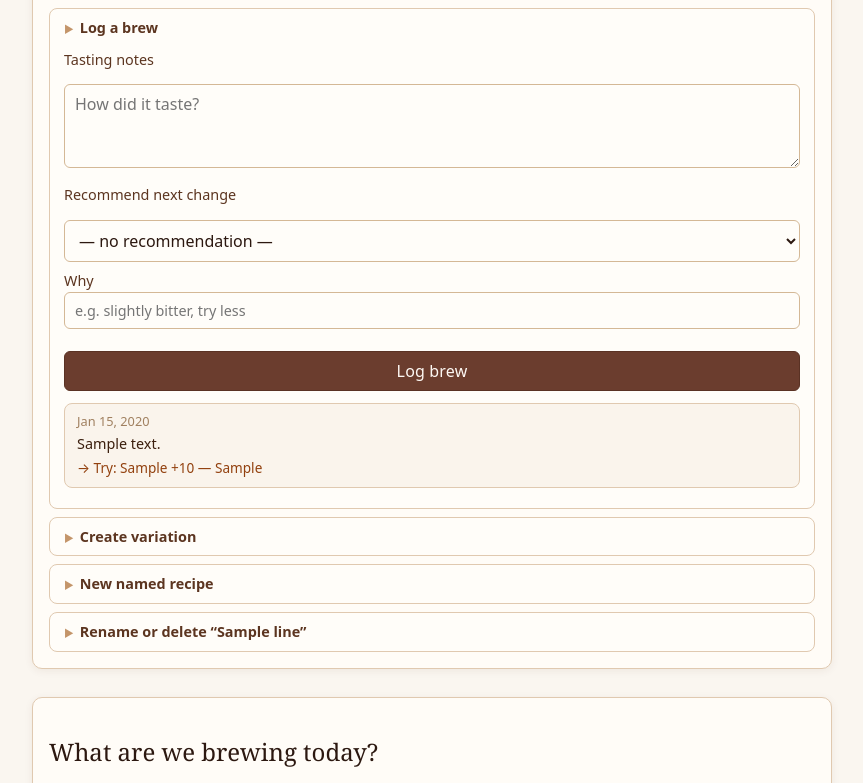
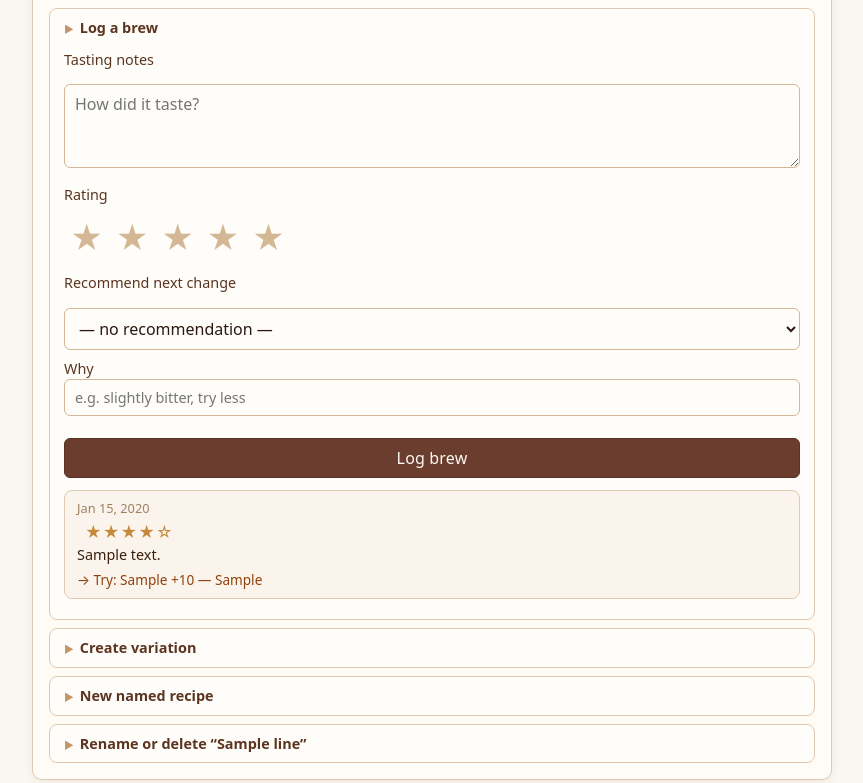
Before and after one commit to anirudhRowjee/coffee-recipe-tracker, a FastAPI app: template app/templates/index.html in a window 1280 px wide, after a click on "Log a brew". Shown: the part 673-1456 px from the top of the page, without its empty margins (208-1071 px from the left). Run offline with FastAPI, Linux system fonts and the light colour scheme; the template is opened without the code that fills it: most values are stand-ins (such as "Sample title", 1, 10 or a date in 2020).

Commit message:
Star ratings on brews
- Brew.rating (1-5, optional) with an additive migration.
- Tappable stars wherever a brew is logged: the recipe panel, brew mode
  and the variation form. CSS only, so it works on the Kindle.
- Stars in the brew history on the brew and browse pages; ratings stay
  out of shared recipes.
- Export/import carry the rating, and older snapshots still load.

Co-Authored-By: Claude Opus 5.5 <noreply@anthropic.com>

```diff
--- a/app/crud.py
+++ b/app/crud.py
@@ -211,8 +211,8 @@ def create_bag(session: Session, bean_id: int, initial_quantity_g: float, roast_
     return bag
 
 
-def create_brew(session: Session, recipe_id: int, bag_id: int, notes: Optional[str] = None, recommended_param: Optional[str] = None, recommended_delta: Optional[float] = None, recommended_rationale: Optional[str] = None) -> models.Brew:
-    brew = models.Brew(recipe_id=recipe_id, bag_id=bag_id, notes=notes, recommended_param=recommended_param, recommended_delta=recommended_delta, recommended_rationale=recommended_rationale)
+def create_brew(session: Session, recipe_id: int, bag_id: int, notes: Optional[str] = None, recommended_param: Optional[str] = None, recommended_delta: Optional[float] = None, recommended_rationale: Optional[str] = None, rating: Optional[int] = None) -> models.Brew:
+    brew = models.Brew(recipe_id=recipe_id, bag_id=bag_id, notes=notes, rating=rating, recommended_param=recommended_param, recommended_delta=recommended_delta, recommended_rationale=recommended_rationale)
     session.add(brew)
     session.commit()
     session.refresh(brew)
--- a/app/db.py
+++ b/app/db.py
@@ -58,10 +58,16 @@ def run_migrations(target: Optional[Engine] = None):
 
     with target.begin() as conn:
         _migrate_recipe_lines(conn)
+        _migrate_brew_ratings(conn)
 
 
 def _columns(conn, table: str) -> set:
     return {row[1] for row in conn.execute(text(f'PRAGMA table_info("{table}")'))}
+
+
+def _migrate_brew_ratings(conn) -> None:
+    if "rating" not in _columns(conn, "brew"):
+        conn.execute(text("ALTER TABLE brew ADD COLUMN rating INTEGER"))
 
 
 DEFAULT_LINE_NAME = "Default"
--- a/app/main.py
+++ b/app/main.py
@@ -15,6 +15,7 @@ app = FastAPI(title="Coffee Recipe Tracker")
 app.mount("/static", StaticFiles(directory="app/static"), name="static")
 
 templates = Jinja2Templates(directory="app/templates")
+templates.env.filters["stars"] = lambda n: "★" * n + "☆" * (5 - n)
 
 PIXEL_ART_COLORS = [
     # coffee browns
@@ -91,6 +92,11 @@ def _generate_pixel_art_svg(grid: int = 12, cell: int = 7, fill_chance: float =
 def on_startup():
     db.create_db_and_tables()
     db.run_migrations()
+
+
+def _parse_rating(value: Optional[str]) -> Optional[int]:
+    """1-5 from the star inputs; anything else is treated as not rated."""
+    return int(value) if value in ("1", "2", "3", "4", "5") else None
 
 
 def _get_current_user(request: Request, session: Session) -> Optional[models.User]:
@@ -564,6 +570,7 @@ def create_brew(
     recipe_id: int = Form(...),
     bag_id: int = Form(...),
     notes: str = Form(None),
+    rating: str = Form(None),
     recommended_param: str = Form(None),
     recommended_delta: str = Form(None),
     recommended_rationale: str = Form(None),
@@ -581,6 +588,7 @@ def create_brew(
             recipe_id=recipe_id,
             bag_id=bag_id,
             notes=notes,
+            rating=_parse_rating(rating),
             recommended_param=recommended_param or None,
             recommended_delta=rec_delta,
             recommended_rationale=recommended_rationale or None,
@@ -606,6 +614,7 @@ def create_recipe(
     rationale: str = Form(None),
     bag_id: int = Form(None),
     brew_notes: str = Form(None),
+    brew_rating: str = Form(None),
     brew_recommended_param: str = Form(None),
     brew_recommended_delta: str = Form(None),
     brew_recommended_rationale: str = Form(None),
@@ -682,6 +691,7 @@ def create_recipe(
                 recipe_id=recipe.id,
                 bag_id=bag_id,
                 notes=brew_notes or None,
+                rating=_parse_rating(brew_rating),
                 recommended_param=brew_recommended_param or None,
                 recommended_delta=brew_rec_delta,
                 recommended_rationale=brew_recommended_rationale or None,
--- a/app/models.py
+++ b/app/models.py
@@ -112,6 +112,7 @@ class Brew(SQLModel, table=True):
     recipe_id: int = Field(foreign_key="recipe.id")
     bag_id: int = Field(foreign_key="beanbag.id")
     notes: Optional[str] = None
+    rating: Optional[int] = None  # 1-5 stars
     recommended_param: Optional[str] = None
     recommended_delta: Optional[float] = None
     recommended_rationale: Optional[str] = None
--- a/app/static/styles.css
+++ b/app/static/styles.css
@@ -838,3 +838,43 @@ details[open] > .history-summary::before {
     background: #fef3e2;
     font-weight: 700;
 }
+
+/* Star ratings */
+.star-input {
+    display: inline-flex;
+    flex-direction: row-reverse;
+    justify-content: flex-end;
+    position: relative;
+}
+
+.star-input input {
+    position: absolute;
+    width: 1px;
+    height: 1px;
+    opacity: 0;
+}
+
+.star-input label {
+    display: block;
+    margin: 0;
+    padding: 2px 6px;
+    font-size: 2rem;
+    line-height: 1;
+    color: #d4b896;
+    cursor: pointer;
+}
+
+.star-input input:checked ~ label {
+    color: #c68a3d;
+}
+
+.star-input input:focus-visible + label {
+    outline: 2px solid #a0622a;
+    border-radius: 4px;
+}
+
+.brew-stars {
+    margin-left: 8px;
+    color: #c68a3d;
+    letter-spacing: 1px;
+}
--- a/app/templates/browse.html
+++ b/app/templates/browse.html
@@ -108,6 +108,7 @@
                         {{ brew.brewed_at.strftime('%b %d, %Y') }}
                         · {{ brew.recipe.dose_g }}g dose · grind {{ brew.recipe.grind_size }}
                     </span>
+                    {% if brew.rating %}<span class="brew-stars" aria-label="{{ brew.rating }} of 5 stars">{{ brew.rating|stars }}</span>{% endif %}
                     <p class="brew-notes">{{ brew.notes or '(no notes)' }}</p>
                 </div>
                 {% endfor %}
--- a/app/templates/partials/latest_recipe.html
+++ b/app/templates/partials/latest_recipe.html
@@ -80,6 +80,7 @@
             {% for brew in recent_brews %}
             <div class="brew-entry">
                 <span class="brew-date">{{ brew.brewed_at.strftime('%b %d, %Y') }}</span>
+                {% if brew.rating %}<span class="brew-stars" aria-label="{{ brew.rating }} of 5 stars">{{ brew.rating|stars }}</span>{% endif %}
                 <p class="brew-notes">{{ brew.notes or '(no notes)' }}</p>
                 {% if brew.recommended_param %}
                 <p class="brew-rec">→ Try: {{ brew.recommended_param.replace('_', ' ') }}
@@ -152,6 +153,8 @@
             </label>
             <label>Tasting notes for this brew</label>
             <textarea name="brew_notes" rows="2" placeholder="How did it taste?"></textarea>
+            <label style="margin-top:8px">Rating</label>
+            {% with star_name='brew_rating' %}{% include 'partials/star_input.html' %}{% endwith %}
             {% if rec %}
             <div class="muted" style="font-size:0.85em;margin-top:10px;padding:6px 8px;border-left:3px solid var(--border,#ccc)">
                 Previous recommendation:
--- a/app/templates/partials/log_brew_form.html
+++ b/app/templates/partials/log_brew_form.html
@@ -7,6 +7,8 @@
     {% if log_plan_id %}<input type="hidden" name="planned_brew_id" value="{{ log_plan_id }}" />{% endif %}
     <label>Tasting notes</label>
     <textarea name="notes" id="log-notes" rows="3" placeholder="How did it taste?"></textarea>
+    <label style="margin-top:8px">Rating</label>
+    {% with star_name='rating' %}{% include 'partials/star_input.html' %}{% endwith %}
     <label style="margin-top:8px">Recommend next change</label>
     <select name="recommended_param" onchange="toggleRecDelta(this)">
         <option value="">— no recommendation —</option>
--- /dev/null
+++ b/app/templates/partials/star_input.html
@@ -0,0 +1,9 @@
+{# 1-5 star picker, no JavaScript. Expects star_name (the form field). The
+   inputs run 5→1 and the row is reversed in CSS, so `input:checked ~ label`
+   can colour a star and every star to its left. #}
+<div class="star-input" role="radiogroup" aria-label="Rating">
+    {% for n in [5, 4, 3, 2, 1] %}
+    <input type="radio" id="{{ star_name }}-{{ n }}" name="{{ star_name }}" value="{{ n }}" />
+    <label for="{{ star_name }}-{{ n }}" title="{{ n }} star{{ 's' if n != 1 else '' }}">★</label>
+    {% endfor %}
+</div>
--- a/scripts/export.py
+++ b/scripts/export.py
@@ -91,12 +91,12 @@ def export_all(engine: Engine, out: Path) -> None:
         # Brews (with tasting notes and recommendations)
         with open(out / "brews.csv", "w", newline="") as f:
             w = csv.writer(f)
-            w.writerow(["id", "recipe_id", "bean_name", "bag_id", "brewed_at", "notes",
+            w.writerow(["id", "recipe_id", "bean_name", "bag_id", "brewed_at", "notes", "rating",
                         "recommended_param", "recommended_delta", "recommended_rationale"])
             for b in session.exec(select(Brew).order_by(Brew.id)).all():
                 bean_name = b.recipe.bean.name if b.recipe and b.recipe.bean else ""
                 w.writerow([b.id, b.recipe_id, bean_name, b.bag_id, b.brewed_at,
-                            b.notes, b.recommended_param, b.recommended_delta, b.recommended_rationale])
+                            b.notes, b.rating, b.recommended_param, b.recommended_delta, b.recommended_rationale])
 
         # Planned (scheduled) brews
         with open(out / "planned_brews.csv", "w", newline="") as f:
--- a/scripts/import.py
+++ b/scripts/import.py
@@ -241,6 +241,7 @@ def import_all(engine: Engine, src: Path) -> None:
                 recipe_id=_int(r["recipe_id"]),
                 bag_id=_int(r["bag_id"]),
                 notes=_str(r["notes"]),
+                rating=_int(r.get("rating")),
                 recommended_param=_str(r["recommended_param"]),
                 recommended_delta=_float(r["recommended_delta"]),
                 recommended_rationale=_str(r["recommended_rationale"]),
```
Also changed, not shown: AGENTS.md (+5 -3 lines), tests/test_export_import.py (+29 -0 lines), tests/test_ratings.py (added, +51 -0 lines), README.md.
